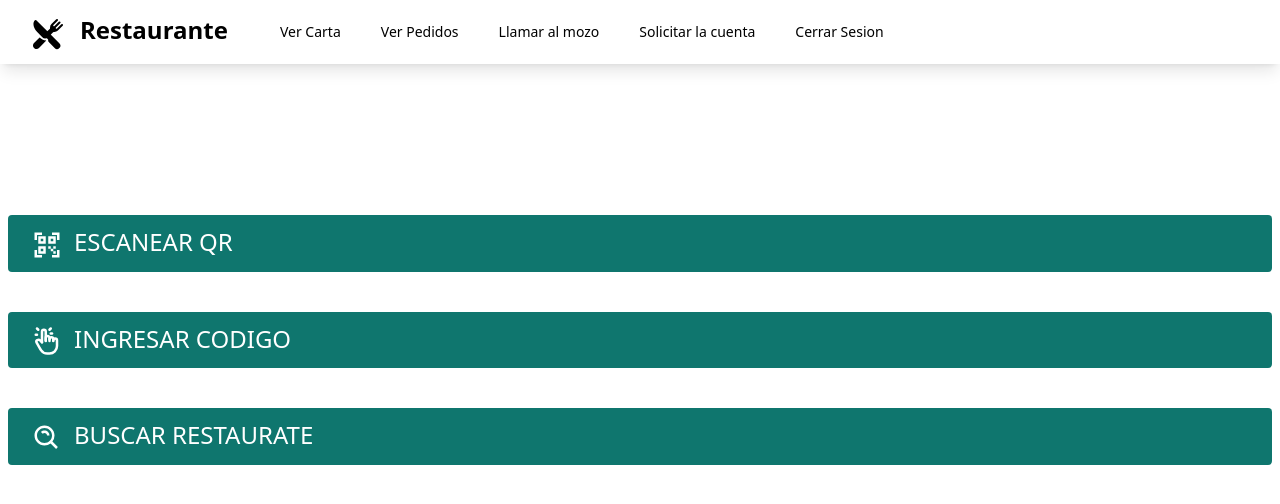
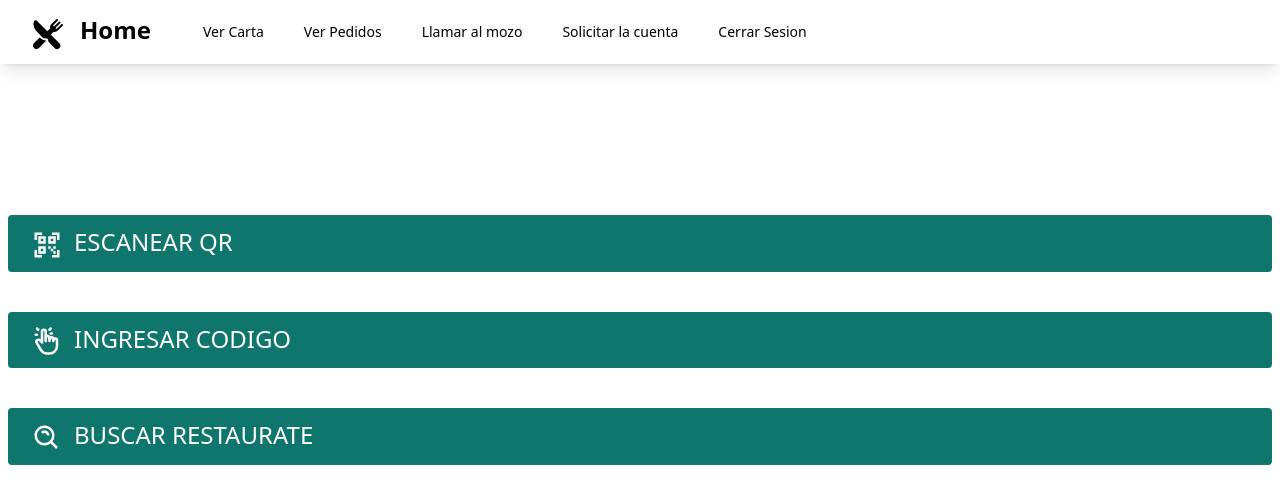
Before and after one commit to lcassettai/SeminarioFinal, a React (Create React App) app: page /menuHome in a window 1280 px wide. Shown: the top 504 px of the page. Built offline with nearby package versions, Linux system fonts and the light colour scheme.

Commit message:
Fix generales, agrega titulo en el menu

```diff
--- a/src/layout/NavMenu.js
+++ b/src/layout/NavMenu.js
@@ -4,8 +4,9 @@ import Logo from '../assets/img/logo.svg';
 import { Link } from 'react-router-dom';
 
 
-function NavMenu() {
+function NavMenu(props) {
     const [isOpen, setIsOpen] = useState(false);
+    const texto = props.text !== undefined ? props.text : 'Restaurante';
 
     return (
         <div>
@@ -19,7 +20,7 @@ function NavMenu() {
                                     src={Logo}
                                     alt="Logo"
                                 />
-                                <h3 className="text-2xl font-bold inline-block pl-4 "> Restaurante</h3>
+                                <h3 className="text-2xl font-bold inline-block pl-4 "> {texto}</h3>
                             </div>
                             <div className="hidden md:block">
                                 <div className="ml-10 flex items-baseline space-x-4">
--- a/src/util.js
+++ b/src/util.js
@@ -2,7 +2,7 @@ const filtrarRestaurantesPorCodigo = (restaurantes,codigo) => {
     return restaurantes.filter((restaurante) => {
         let encontrado = false;
         restaurante.mesas.forEach((mesa) => {
-            if(mesa.codigo === codigo){
+            if(mesa.codigo.toUpperCase() === codigo.toUpperCase()){
               encontrado = true;
             }
         });
--- a/src/views/menuHome/MenuHome.js
+++ b/src/views/menuHome/MenuHome.js
@@ -7,7 +7,7 @@ import { BiQrScan, BiSearchAlt} from "react-icons/bi";
 const MenuHome = () => {
     return (
         <>
-            <NavMenu />
+            <NavMenu text="Home" />
             <div className="grid grid-cols-1 content-center alto-maximo mx-2">
                 <div className="w-full mt-10 ">
                     <Link  to="/escanearQR" className="button-lg text-2xl uppercase"><BiQrScan className="inline-block mr-3 text-3xl" />Escanear QR</Link>
--- a/src/views/restaurantes/Restaurantes.js
+++ b/src/views/restaurantes/Restaurantes.js
@@ -23,7 +23,7 @@ const Restaurantes = () => {
 
 
     return <>
-        <NavMenu />
+        <NavMenu text="Restaurantes" />
         <div className="contenedor">
             <label className="form-label inline-block mb-2 text-lg text-gray-700 font-bold">Buscar restaurante :</label>
             <input onChange={filtrarListado} type="text" className="input-text-lg" placeholder="Restaurante">
```
